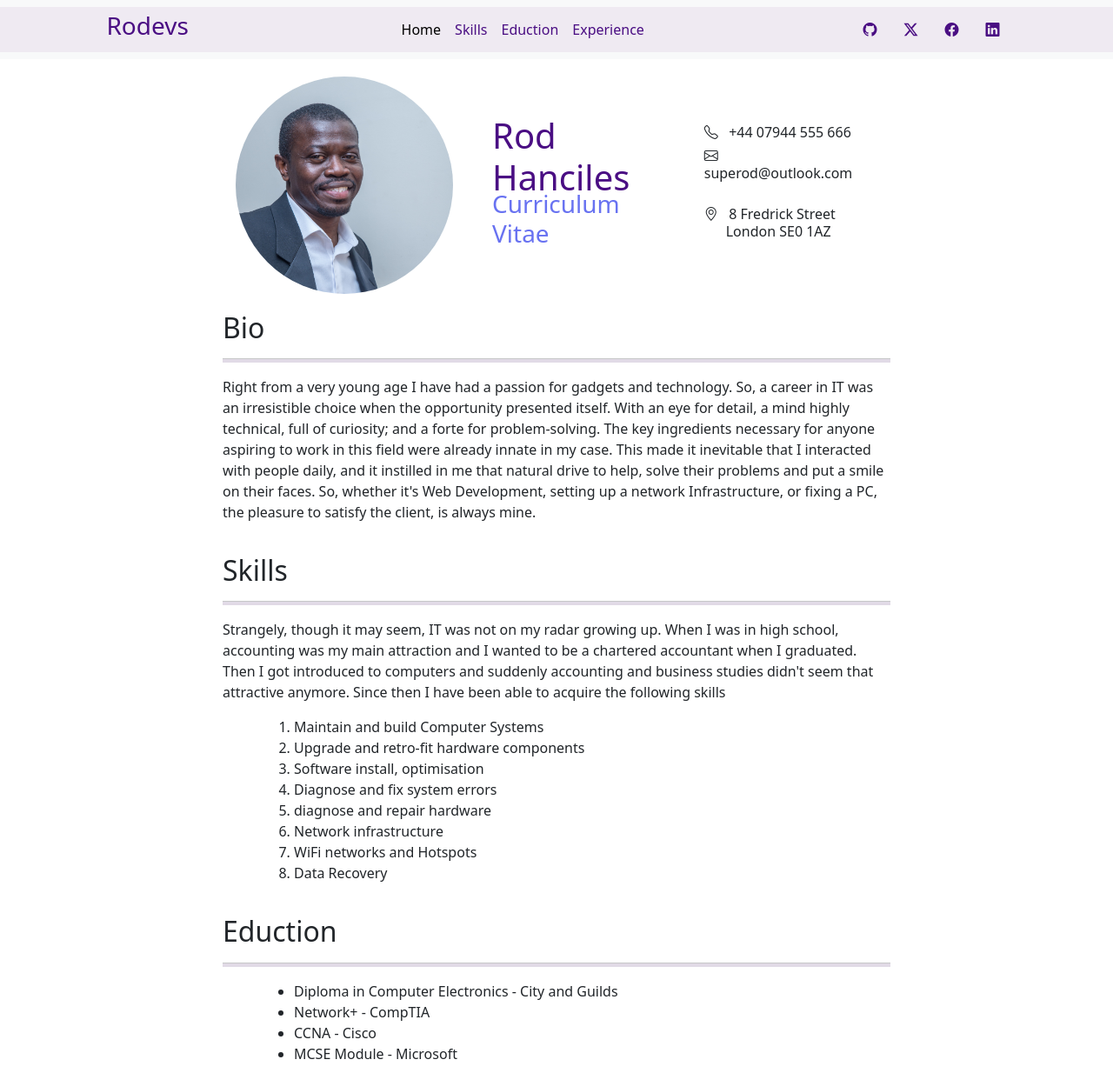
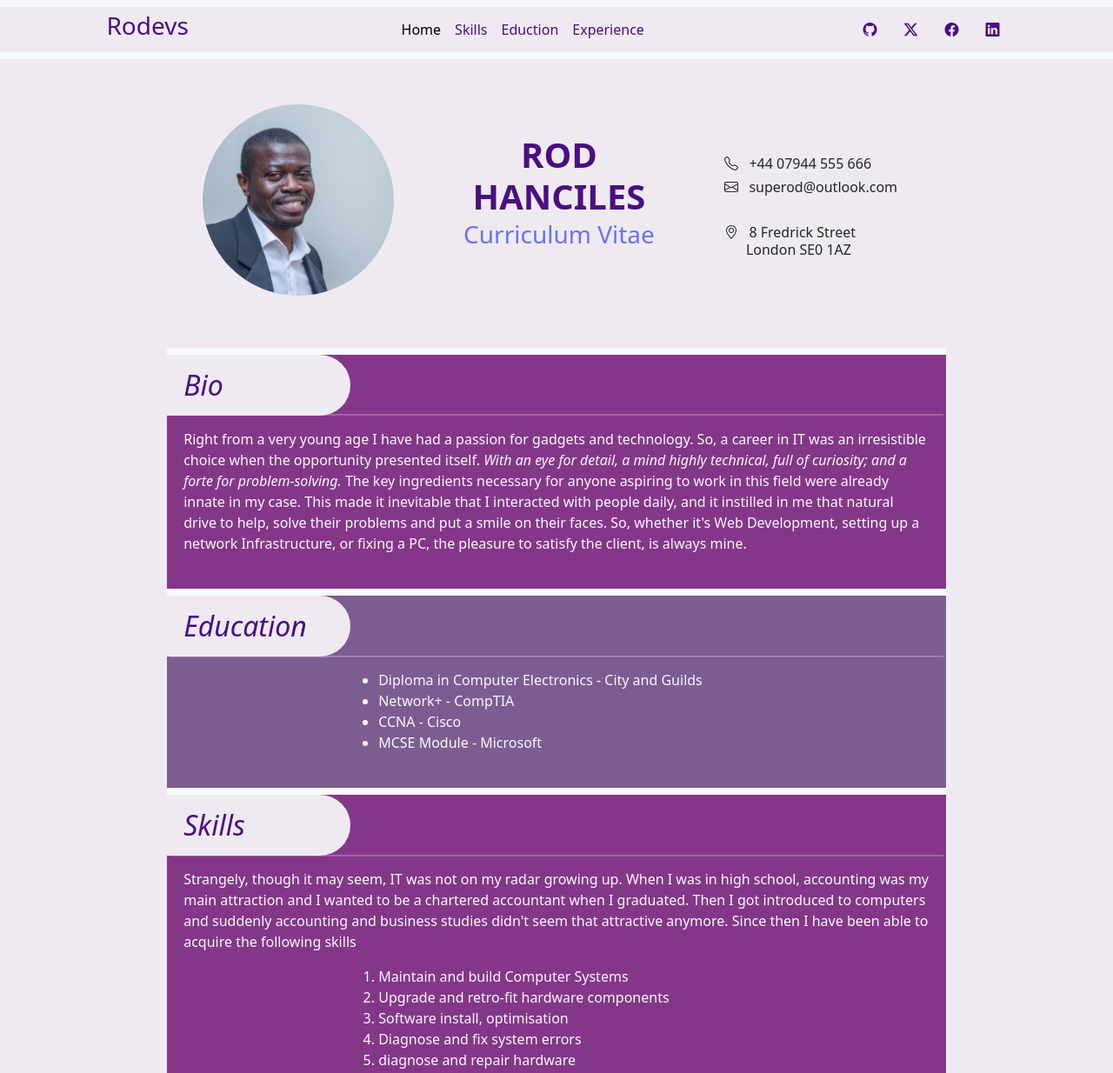
Before and after one commit to Rodev-Apps/Portfolio_TK3, a plain HTML site: page index.html in a window 1280 px wide. Shown: the top 1234 px of the page at 87% size. Drawn offline with nearby package versions, Linux system fonts and the light colour scheme.

Commit message:
Improve layout
Made corrections to the text, changed the layout of the entire page and add extra styling.

```diff
--- a/index.html
+++ b/index.html
@@ -75,7 +75,7 @@
 
     <main>
       <center>
-        <section>
+        <section id="profile">
           <table>
             <tbody>
               <tr>
@@ -90,7 +90,9 @@
                   <table>
                     <tbody>
                       <tr>
-                        <td><h1 id="title">Rod Hanciles</h1></td>
+                        <td class="heading">
+                          <h1><b>ROD HANCILES</b></h1>
+                        </td>
                         <td>
                           <h6 class="bi bi-telephone">
                             &nbsp; +44 07944 555 666
@@ -101,7 +103,9 @@
                         </td>
                       </tr>
                       <tr>
-                        <td><h3 id="subTitle">Curriculum Vitae</h3></td>
+                        <td class="heading">
+                          <h3 id="subHeading">Curriculum Vitae</h3>
+                        </td>
                         <td>
                           <h6 class="bi bi-geo-alt">
                             &nbsp; 8 Fredrick Street<br />&nbsp; &nbsp; &nbsp;
@@ -118,24 +122,37 @@
         </section>
       </center>
       <!-- For some strange reason VS Code flags up styling from within the brackets of elements. Now sure why, but it didn't work from within the head element -->
-      <section>
-        <h2>Bio</h2>
+      <section class="lightSection">
+        <h2 class="title" id="bio"><em>Bio</em></h2>
         <hr />
         <p>
           Right from a very young age I have had a passion for gadgets and
           technology. So, a career in IT was an irresistible choice when the
-          opportunity presented itself. With an eye for detail, a mind highly
-          technical, full of curiosity; and a forte for problem-solving. The key
-          ingredients necessary for anyone aspiring to work in this field were
-          already innate in my case. This made it inevitable that I interacted
-          with people daily, and it instilled in me that natural drive to help,
-          solve their problems and put a smile on their faces. So, whether it's
-          Web Development, setting up a network Infrastructure, or fixing a PC,
-          the pleasure to satisfy the client, is always mine.
+          opportunity presented itself.
+          <em
+            >With an eye for detail, a mind highly technical, full of curiosity;
+            and a forte for problem-solving.</em
+          >
+          The key ingredients necessary for anyone aspiring to work in this
+          field were already innate in my case. This made it inevitable that I
+          interacted with people daily, and it instilled in me that natural
+          drive to help, solve their problems and put a smile on their faces.
+          So, whether it's Web Development, setting up a network Infrastructure,
+          or fixing a PC, the pleasure to satisfy the client, is always mine.
         </p>
       </section>
-      <section>
-        <h2 id="ski">Skills</h2>
+      <section class="darkSection">
+        <h2 class="title" id="edu"><em>Education</em></h2>
+        <hr />
+        <ul>
+          <li>Diploma in Computer Electronics - City and Guilds</li>
+          <li>Network+ - CompTIA</li>
+          <li>CCNA - Cisco</li>
+          <li>MCSE Module - Microsoft</li>
+        </ul>
+      </section>
+      <section class="lightSection">
+        <h2 class="title" id="ski"><em>Skills</em></h2>
         <hr />
         <p>
           Strangely, though it may seem, IT was not on my radar growing up. When
@@ -156,18 +173,8 @@
           <li>Data Recovery</li>
         </ol>
       </section>
-      <section>
-        <h2 id="edu">Eduction</h2>
-        <hr />
-        <ul>
-          <li>Diploma in Computer Electronics - City and Guilds</li>
-          <li>Network+ - CompTIA</li>
-          <li>CCNA - Cisco</li>
-          <li>MCSE Module - Microsoft</li>
-        </ul>
-      </section>
-      <section>
-        <h2 id="exp">Experience</h2>
+      <section class="darkSection">
+        <h2 class="title" id="exp"><em>Experience</em></h2>
         <hr />
         <p>
           Information Technology has been a significant part of my professional
--- a/style.css
+++ b/style.css
@@ -3,6 +3,7 @@ body {
     font-family: Arial, Helvetica, sans-serif;
     margin: 0;
     padding: 0;
+    background-color: rgb(239, 234, 242) !important;
     }
 header {
     margin-bottom: 20px;
@@ -10,29 +11,59 @@ header {
 nav {
     padding: 0px;
     }
-.container-fluid {
+.container-fluid, .bg-body-tertiary {
     background-color: rgb(239, 234, 242);
     padding: 0px 20px;
     }
 main {
-    /* width: 60%; */
-    padding: 0 20%;
+    padding: 0 15%;
     }
 #image {
-    height: 250px;
-    width: 250px;
+    width: 220px;
+    height: 220px;
     border-radius: 50%;
     }
-#title {
+#profile {
+    height: 20em;
+    padding: 2em 0;
+    border-bottom: solid 0.5em #F8F9FA;
+}
+.heading {
+    width: 20em;
+    text-align: center;
     margin-bottom: 0px;
     color: rgb(74, 14, 131);
-    }
-#subTitle {
-    margin-top: -10px;
+}
+#subHeading {
+    margin-top: -15px;
     color: rgb(104, 114, 241);
 }
+.title {
+    width: 7em;
+    margin-left: -1em;
+    padding: 0.5em 1em;
+    margin-bottom: -0.5em;
+    color: rgb(74, 14, 131);
+    border-top-right-radius: 3em;
+    border-bottom-right-radius: 3em;
+    background-color: rgb(239, 234, 242);
+}
+.lightSection{
+    color: #F8F9FA;
+    padding: 0 1.2em;
+    padding-bottom: 1.5em;
+    background-color: rgb(132, 55, 136);
+    border-bottom: solid 0.5em #F8F9FA;
+}
+.darkSection{
+    color: #F8F9FA;
+    padding: 0 1.2em;
+    padding-bottom: 1.5em;
+    background-color: rgb(125, 92, 146);
+    border-bottom: solid 0.5em #F8F9FA;
+}
 ul, ol {
-    margin-left: 50px;
+    margin-left: 12em;
     }
 td {
     padding: 0 15px;
@@ -40,13 +71,14 @@ td {
 .bi {
     margin-left: 15px;
     }
-h2 {
+/* h2 {
     padding-top: 20px;
-    }
+    } */
 hr {
     border: none;
-    height: 5px;
-    background-color: rgb(140, 111, 158);
+    margin: 0.9em -1em !important;
+    height: 2px !important;
+    background-color: rgb(239, 234, 242);
     }
 footer {
     padding-top: 2em;
```
